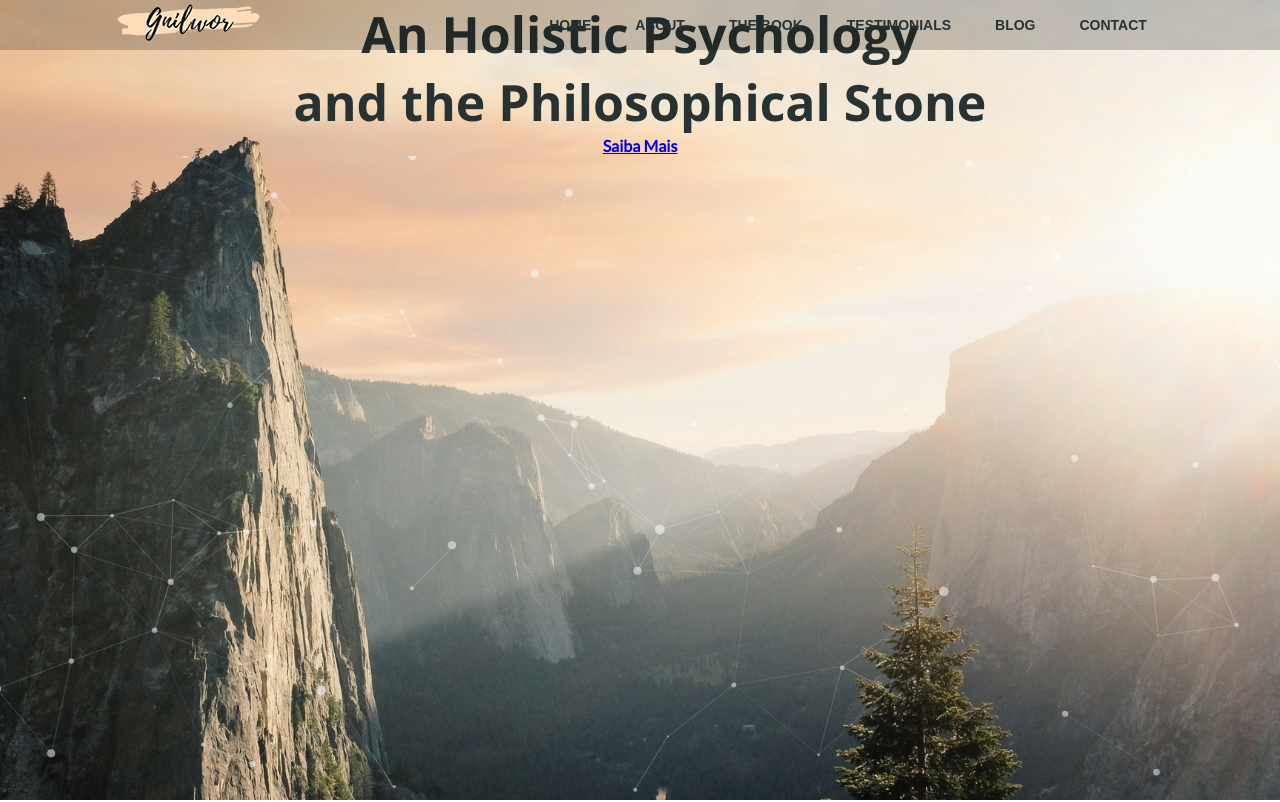
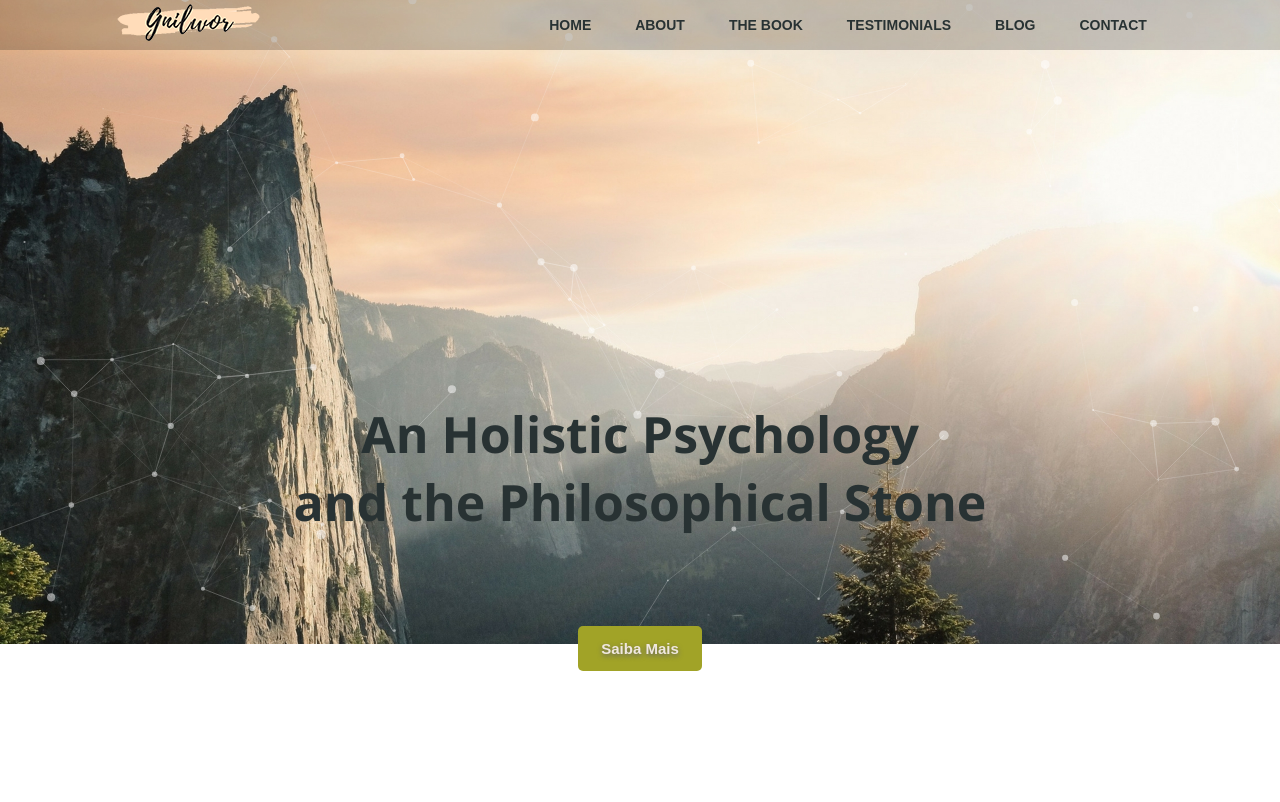
Before and after one commit to wwwbrunagon/ReprogramaProject_FictionClient, a plain HTML site: page index.html in a window 1280 px wide. Shown: the top 802 px of the page. Drawn offline with nearby package versions, Linux system fonts and the light colour scheme; a web font is replaced by a local one.

Commit message:
Header modification

```diff
--- a/assets/css/style.css
+++ b/assets/css/style.css
@@ -74,17 +74,48 @@ header {
 min-height: 100vh;
 text-align: center;
 display:block;
-/*o header precisa ser display:block
-para funcionar o efeito particles */
-/*justify-content: space-around;
-align-items: center; */
+/*to run particles.js
+header = display:block;*/
+
+}
+
+.botao{
+  position: absolute;
+  left: 0;
+  top: 80%;
+  width: 100%;
+  text-align: center;
+}
+
+.botao > a {
+  -webkit-border-radius: 5;
+  -moz-border-radius: 5;
+  border-radius: 5px;
+  text-shadow: 0px 2px 5px #666666;
+  font-family: Arial;
+  color: #f0e8df;
+  font-size: 15px;
+  background: #a1a327;
+  padding: 14px 23px 14px 23px;
+  text-decoration: none;
+}
+
+.botao>a:hover {
+  background: #dbb296;
+  text-decoration: none;
 }
 
 
-#titulo{
+
+#titulo {
     font-size: 50px;
     color: #283233;
-  }
+    position: absolute;
+    left: 0;
+    top: 50%;
+    width: 100%;
+    text-align: center;
+}
 
 /* About  */
 .about{
--- a/index.html
+++ b/index.html
@@ -39,9 +39,12 @@
     <header id="home">
     <div id="particles-js">
         <div>
-            <h1 id="titulo"> An Holistic Psychology <br> and the Philosophical Stone</h1>
-            <a class="botao" href="#"> <strong> Saiba Mais </strong> </a>
+            <h1 id="titulo"> An Holistic Psychology <br> and the Philosophical Stone </h1>
         </div>
+        <div class="botao" >
+            <a href="#about" class="scrollpage"> <strong> Saiba Mais </strong> </a>
+        </div>
+
     </div>
     </header>
 
```
